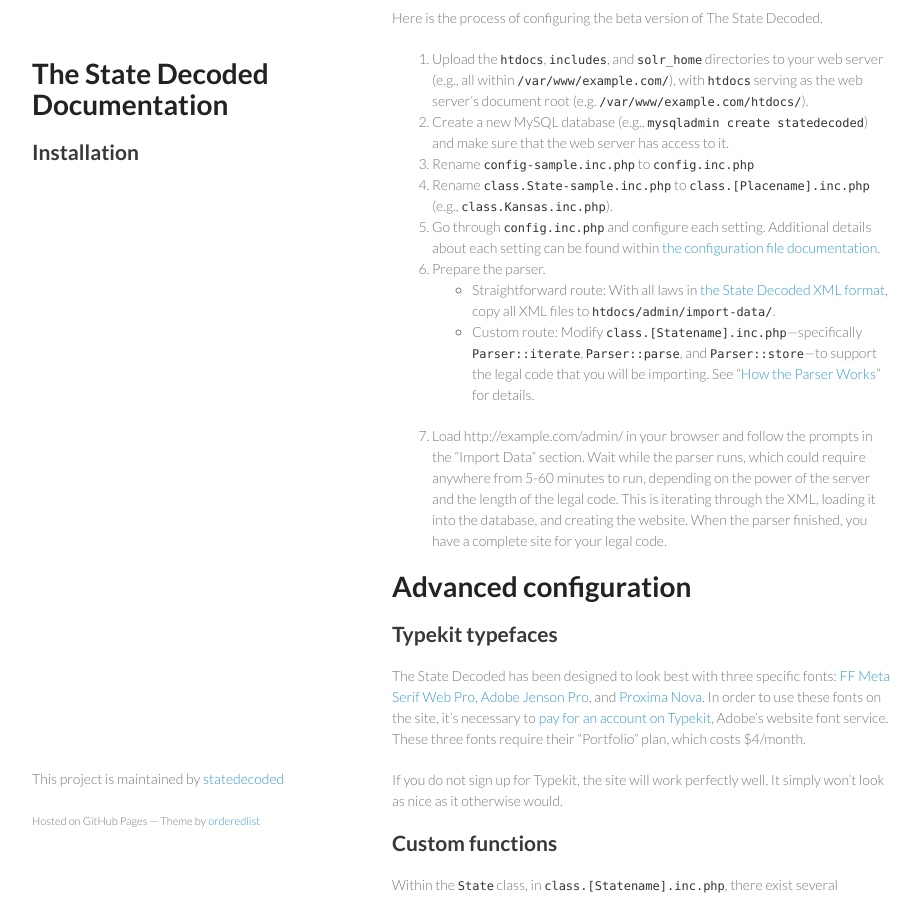
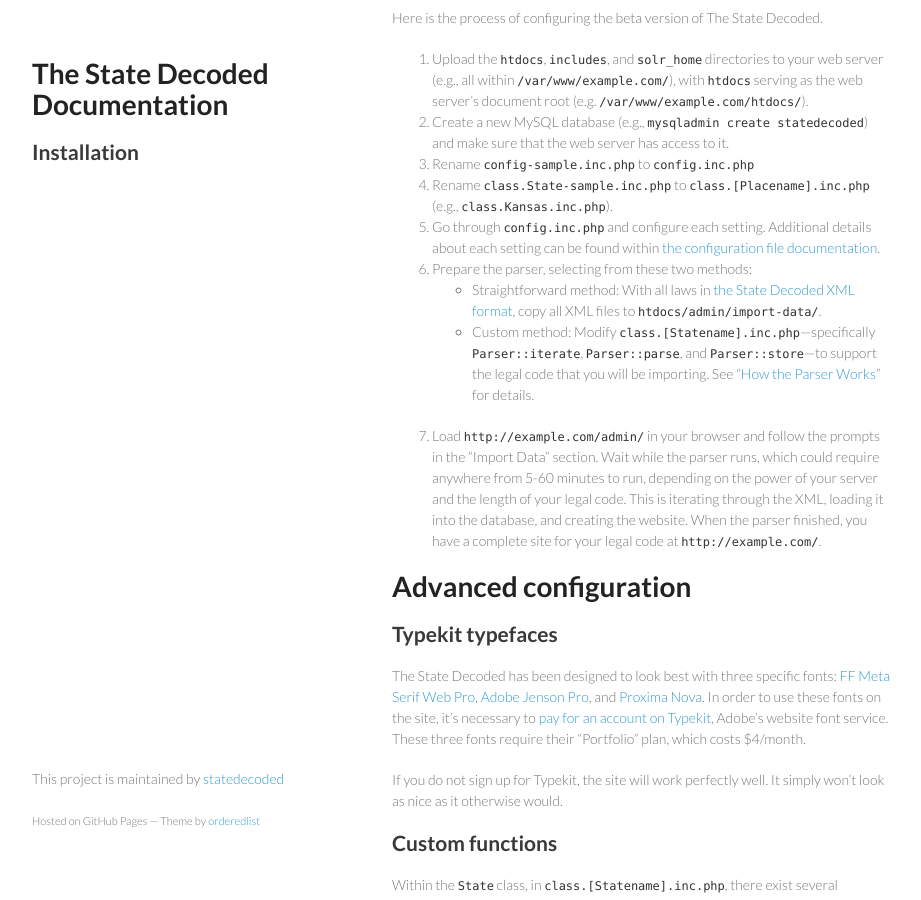
Before and after one commit to statedecoded/documentation, a Jekyll site: the page built from installation.md, in a window 1280 px wide and 900 px high, scrolled down 1580 px. Shown: the whole window, without its empty margins (178-1099 px from the left). Built offline with Jekyll 4.4.1, drawn with Linux system fonts in a browser that asks for light colours.

Commit message:
Editing parser instructions, for clarification

```diff
--- a/installation.md
+++ b/installation.md
@@ -51,10 +51,10 @@
 1. Rename `config-sample.inc.php` to `config.inc.php`
 1. Rename `class.State-sample.inc.php` to `class.[Placename].inc.php` (e.g., `class.Kansas.inc.php`).
 1. Go through `config.inc.php` and configure each setting. Additional details about each setting can be found within [the configuration file documentation](config.html).
-1. Prepare the parser.
-	* Straightforward route: With all laws in [the State Decoded XML format](xml-format.html), copy all XML files to `htdocs/admin/import-data/`.
-	* Custom route: Modify `class.[Statename].inc.php`—specifically `Parser::iterate`, `Parser::parse`, and `Parser::store`—to support the legal code that you will be importing. See "[How the Parser Works](parser.html)" for details.
-1. Load http://example.com/admin/ in your browser and follow the prompts in the "Import Data" section. Wait while the parser runs, which could require anywhere from 5-60 minutes to run, depending on the power of the server and the length of the legal code. This is iterating through the XML, loading it into the database, and creating the website. When the parser finished, you have a complete site for your legal code.
+1. Prepare the parser, selecting from these two methods:
+	* Straightforward method: With all laws in [the State Decoded XML format](xml-format.html), copy all XML files to `htdocs/admin/import-data/`.
+	* Custom method: Modify `class.[Statename].inc.php`—specifically `Parser::iterate`, `Parser::parse`, and `Parser::store`—to support the legal code that you will be importing. See “[How the Parser Works](parser.html)” for details.
+1. Load `http://example.com/admin/` in your browser and follow the prompts in the "Import Data" section. Wait while the parser runs, which could require anywhere from 5-60 minutes to run, depending on the power of your server and the length of your legal code. This is iterating through the XML, loading it into the database, and creating the website. When the parser finished, you have a complete site for your legal code at `http://example.com/`.
 
 
 # Advanced configuration
```
